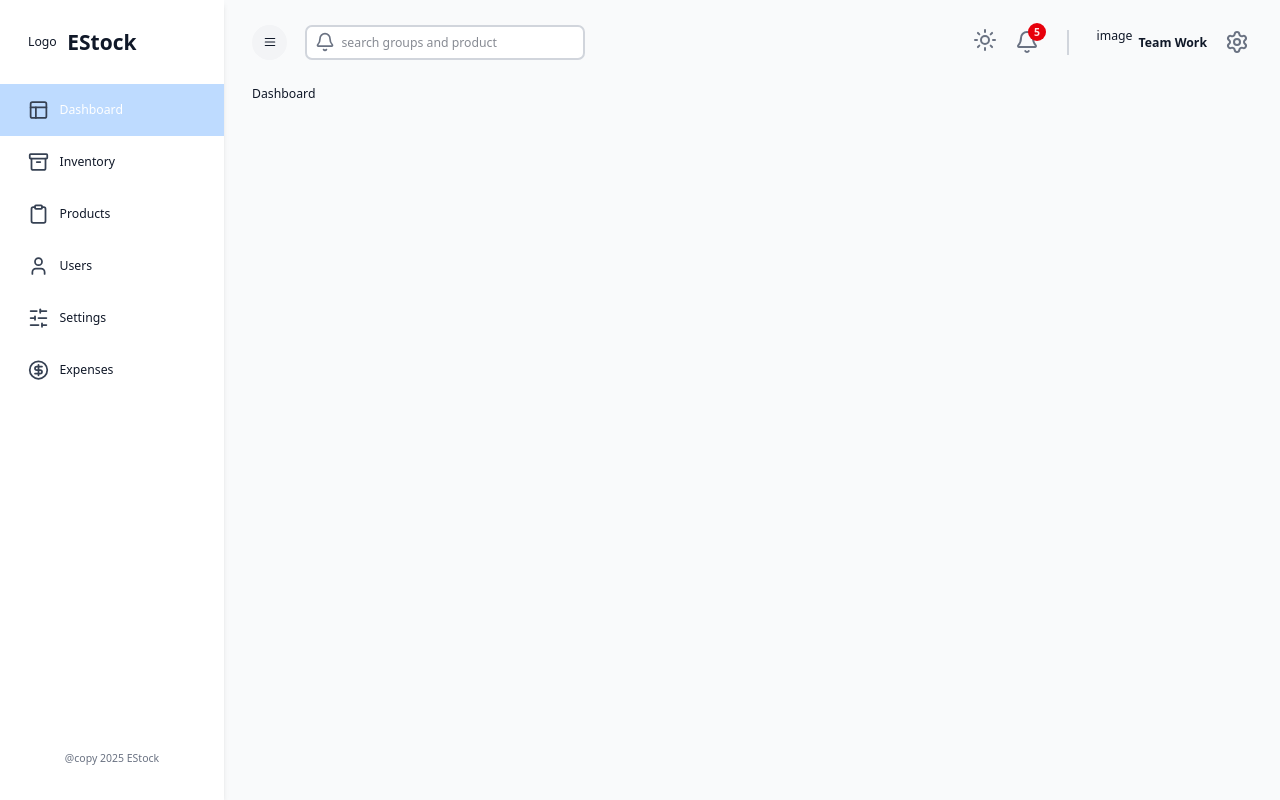
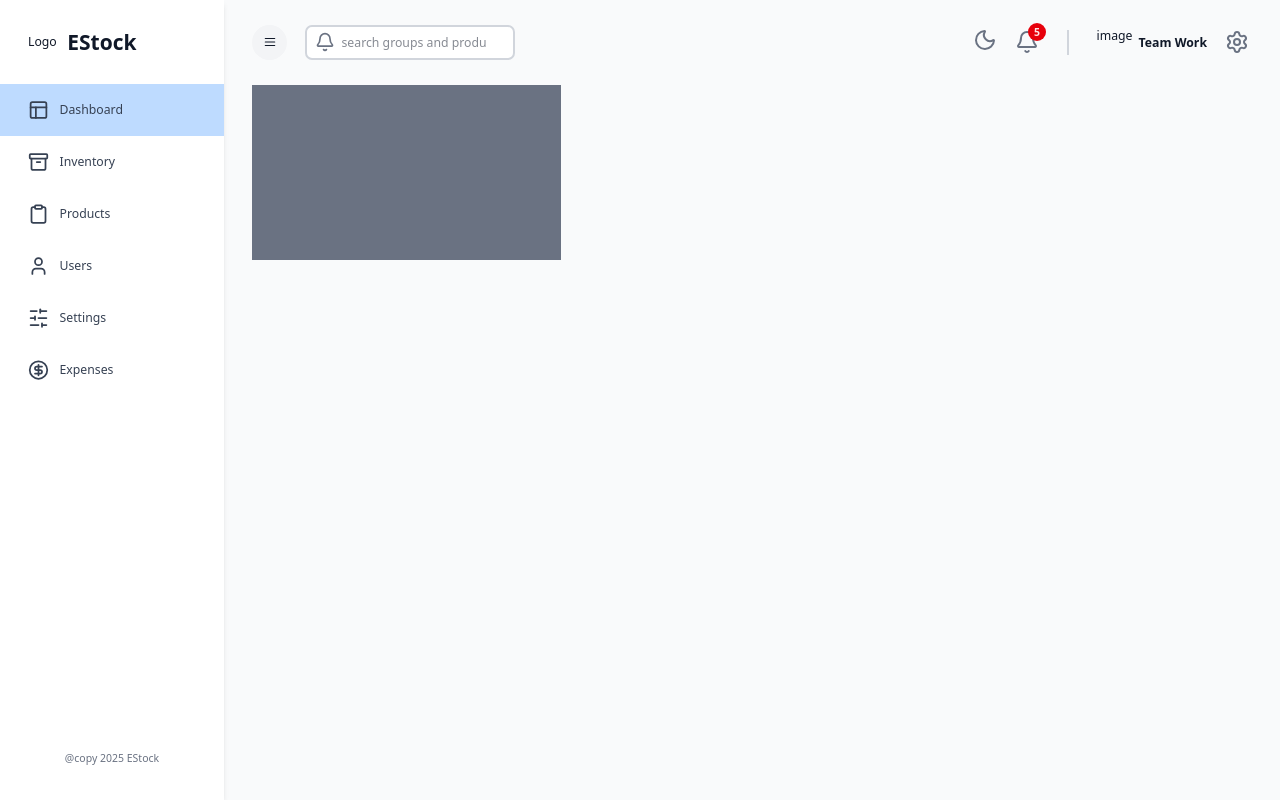
Before and after one commit to Niyonagize6369/Personal-Inventory-Management-System-Frontend, a Next.js app: page /dashboard in a window 1280 px wide. Built offline with nearby package versions, Linux system fonts and the light colour scheme; no server answers.

Commit message:
inventory pushed

```diff
--- a/app/(components)/Navbar/page.tsx
+++ b/app/(components)/Navbar/page.tsx
@@ -1,17 +1,22 @@
 "use client";
-import { Bell, Menu, Settings, Sun } from "lucide-react";
+import { Bell, Menu, Moon, Settings, Sun } from "lucide-react";
 import Link from "next/link";
 import React from "react";
 import { useAppDispatch, useAppSelector } from "@/app/redux";
-import { setisSidebarCollapsed } from "@/app/State/page";
+import { setIsDarkMode, setisSidebarCollapsed } from "@/app/State/page";
 const Navbar = () => {
   const dispatch = useAppDispatch();
   const isSidebarCollapsed = useAppSelector(
     (state) => state.global.isSidebarcollapsed
   );
+  const isDarkMode = useAppSelector((state) => state.global.isDarkMode);
 
   const toggleSidebar = () => {
     dispatch(setisSidebarCollapsed(!isSidebarCollapsed));
+  };
+
+  const toggleDarkMode = () => {
+    dispatch(setIsDarkMode(!isDarkMode));
   };
 
   return (
@@ -29,7 +34,7 @@ const Navbar = () => {
           <input
             type="search"
             placeholder="search groups and product"
-            className="pl-10 pr-4 py-2 w-50 md:w-80 border-2 border-gray-300
+            className="pl-10 pr-4 py-2 w-50 md:w-60 border-2 border-gray-300
          bg-white rounded-lg focus:outline-none focus:border-e-blue-500
          "
           />
@@ -45,8 +50,12 @@ const Navbar = () => {
       <div className="flex justify-between items-center gap-5">
         <div className="hidden md:flex justify-between items-center gap-5">
           <div>
-            <button onClick={() => {}}>
-              <Sun className="cursor-pointer text-gray-500" size={24} />
+            <button onClick={toggleDarkMode}>
+              {isDarkMode ? (
+                <Sun className="cursor-pointer text-gray-500" size={24} />
+              ) : (
+                <Moon className="cursor-pointer text-gray-500" size={24} />
+              )}
             </button>
           </div>
           <div className="relative">
--- a/app/(components)/Sidebar/page.tsx
+++ b/app/(components)/Sidebar/page.tsx
@@ -1,3 +1,4 @@
+// File: app/components/Sidebar.tsx
 "use client";
 import React from "react";
 import {
@@ -38,14 +39,14 @@ const SidebarLink = ({
         className={`cursor-pointer flex items-center
         ${iscollapsed ? "justify-center py-4" : "justify-start px-8 py-4"}
         hover:text-blue-500 hover:bg-blue-100 gap-3
-        transition-colors ${isActive ? "bg-blue-200 text-white" : ""}
+        transition-colors ${isActive ? "bg-blue-200 text-blue-700" : ""}
       `}
       >
         <Icon className="w-6 !text-gray-700" />
         <span
           className={`${
             iscollapsed ? "hidden" : "block"
-          }font-medium texxt-gray-700`}
+          } font-medium text-gray-700`} // Fixed typo: 'texxt' to 'text'
         >
           {label}
         </span>
--- a/app/dashboard/page.tsx
+++ b/app/dashboard/page.tsx
@@ -1,7 +1,12 @@
+"use client";
 // import Image from "react";
 
 function Dashboard() {
-  return <div>Dashboard</div>;
+  return (
+    <div className="grid grid-cols-1 md:grid-cols-2 xl:grid-cols-3 xl:overflow-auto gap-10 pb-4 custom-grid-rows">
+      <div className="rows-span-3 xl:row-span-6 bg-gray-500" />
+    </div>
+  );
 }
 
 export default Dashboard;
--- a/app/globals.css
+++ b/app/globals.css
@@ -18,3 +18,15 @@ body,
 
 
 }
+
+@media (min-width:768px){
+  .custom-grid-rows{
+    grid-template-rows: repeate(8,20vh);
+  }
+}
+
+@media(min-width:1280px){
+  .custom-grid-rows{
+    grid-template-rows: 8,7.5vh;
+  }
+}
```
